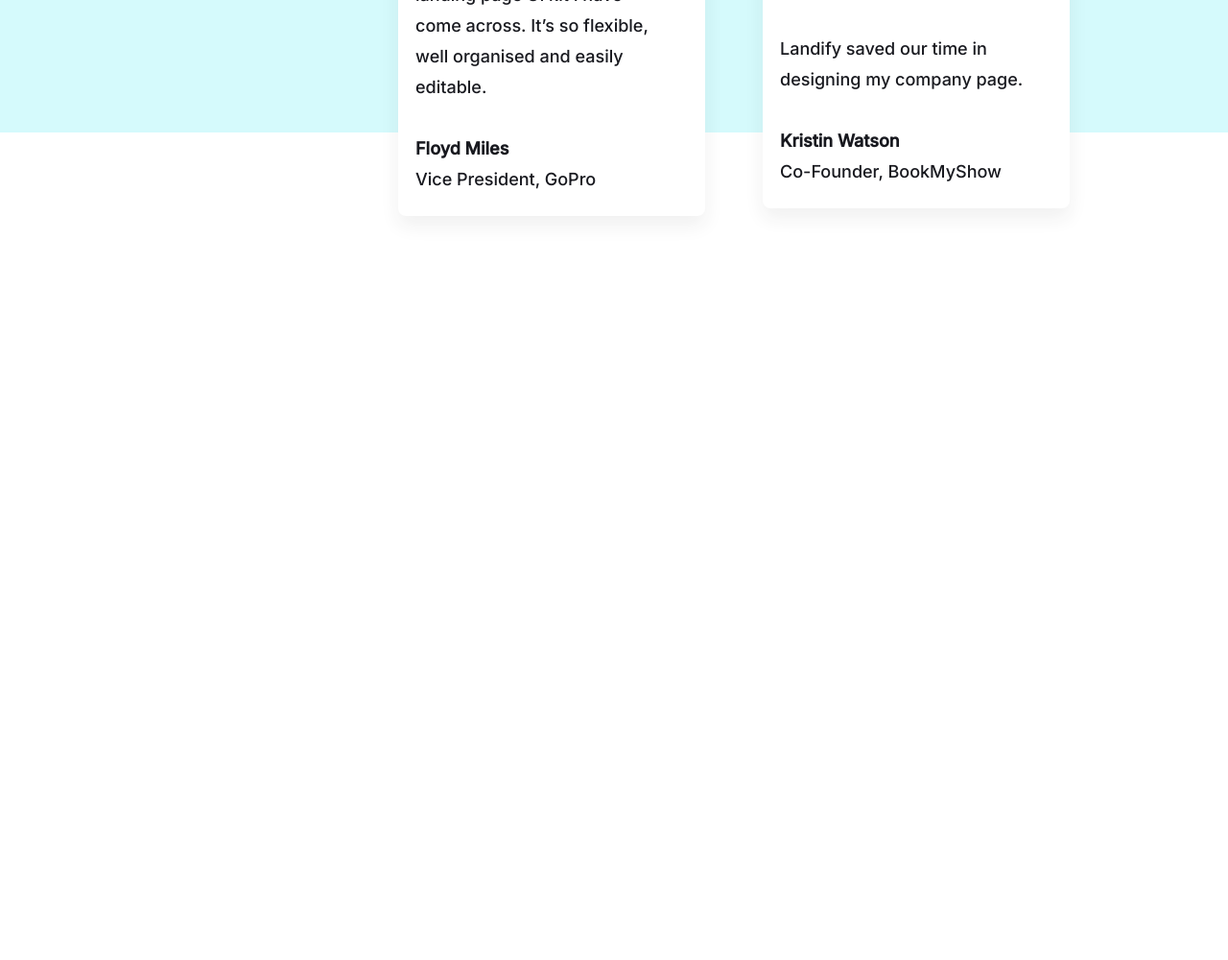
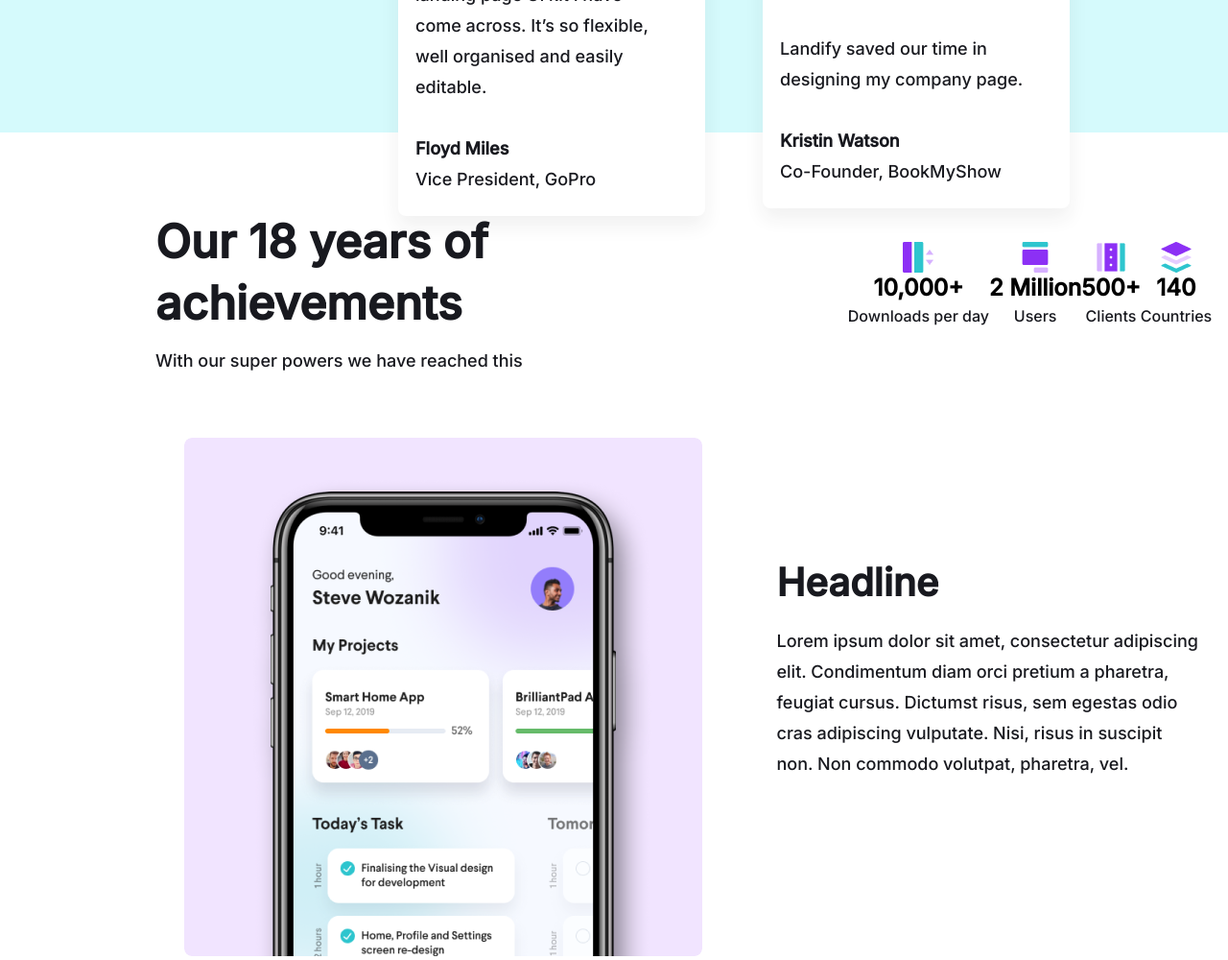
Before and after one commit to sulekaptan/LandifyApp-ArchisAcademy, a plain HTML site: page index.html in a window 1280 px wide. Shown: the part 2368-3368 px from the top of the page at 96% size. Before the commit the page ends 2659 px from the top, so only its background shows below. Drawn offline with Linux system fonts and the light colour scheme.

Commit message:
stats and content added

```diff
--- a/index.html
+++ b/index.html
@@ -129,7 +129,8 @@
                     <div class="airbnb-card">
                         <img class="card-img-airbnb" src="assets/airbnb-logo.png" alt="Airbnb Logo">
                         <div class="card-body">
-                            <p class="card-text-airbnb">I used landify and created a landing page for my startup within a week. The Landify UI Kit is simple and highly intuitive, so anyone can use it.
+                            <p class="card-text-airbnb">I used landify and created a landing page for my startup within
+                                a week. The Landify UI Kit is simple and highly intuitive, so anyone can use it.
                                 <br><br>
                                 <b>Jane Cooper</b>
                                 <br>
@@ -151,6 +152,54 @@
                 </div>
             </div>
         </div>
+        <div class="stats-section">
+            <div class="stats-left">
+                <h2>Our 18 years of achievements</h2>
+                <p>With our super powers we have reached this</p>
+            </div>
+            <div class="stats-right">
+
+                <div class="stats-item">
+                    <img src="assets/features-icon-1.png" alt="">
+                    <b>
+                        <h2>10,000+</h2>
+                    </b>
+                    <p>Downloads per day</p>
+                </div>
+                <div class="stats-item">
+                    <img src="assets/features-icon-4.png" alt="">
+                    <b>
+                        <h2>2 Million</h2>
+                    </b>
+                    <p>Users</p>
+                </div>
+                <div class="stats-item">
+                    <img src="assets/features-icon-5.png" alt="">
+                    <b>
+                        <h2>500+</h2>
+                    </b>
+                    <p>Clients</p>
+                </div>
+                <div class="stats-item">
+                    <img src="assets/features-icon-6.png" alt="">
+                    <b>
+                        <h2>140</h2>
+                    </b>
+                    <p>Countries</p>
+                </div>
+            </div>
+        </div>
+        <div class="features-single">
+            <div class="features-single-left">
+                <img src="assets/phone-mockup-2.png" alt="">
+            </div>
+            <div class="features-single-right">
+                <h3>Headline</h3>
+                <p>Lorem ipsum dolor sit amet, consectetur adipiscing elit. Condimentum diam orci pretium a pharetra,
+                    feugiat cursus. Dictumst risus, sem egestas odio cras adipiscing vulputate. Nisi, risus in suscipit
+                    non. Non commodo volutpat, pharetra, vel.</p>
+            </div>
+        </div>
     </div>
 
 </body>
--- a/styles/main.css
+++ b/styles/main.css
@@ -258,11 +258,6 @@ a {
     flex-grow: 0;
 }
 
-.features-list {
-    /* float: left;
-    flex-direction: column;
-    justify-content: space-between; */
-}
 
 .features-item {
     margin-top: 48px;
@@ -311,8 +306,8 @@ a {
 }
 
 .testimonial-right {
-   margin-left: 380px;
-   margin-top: -656px;
+    margin-left: 380px;
+    margin-top: -656px;
 }
 
 .testimonial-left-title h2 {
@@ -441,3 +436,119 @@ a {
     color: #18191F;
     height: 256px;
 }
+
+.stats-left h2 {
+    margin-top: 82px;
+    margin-left: 162px;
+    width: 540px;
+    height: 128px;
+    font-family: 'Inter';
+    font-style: normal;
+    font-weight: 800;
+    font-size: 48px;
+    line-height: 64px;
+    font-feature-settings: 'salt' on, 'liga' off;
+    color: #18191F;
+}
+
+.stats-left p {
+    margin-top: 12px;
+    margin-left: 162px;
+    width: 540px;
+    height: 32px;
+    font-family: 'Inter';
+    font-style: normal;
+    font-weight: 400;
+    font-size: 18px;
+    line-height: 32px;
+    font-feature-settings: 'salt' on, 'liga' off;
+    color: #18191F;
+}
+
+.stats-section {
+    display: flex;
+    justify-content: center;
+    align-items: center;
+}
+
+.stats-right {
+    display: flex;
+    justify-content: center;
+    align-items: center;
+    width: 540px;
+    height: 172px;
+    margin-top: 64px;
+    margin-left: 165px;
+}
+
+.stats-item img {
+    display: block;
+    margin: auto;
+}
+
+.stats-item h2 {
+    text-align: center;
+    font-family: 'Inter';
+    font-style: normal;
+    font-weight: 600;
+    font-size: 24px;
+    line-height: 32px;
+}
+
+.stats-item p {
+    text-align: center;
+    font-family: 'Inter';
+    font-style: normal;
+    font-weight: 400;
+    font-size: 16px;
+    line-height: 26px;
+    font-feature-settings: 'salt' on, 'liga' off;
+    color: #18191F;
+}
+
+.features-single {
+    display: flex;
+    justify-content: center;
+    align-items: center;
+}
+
+.features-single img {
+
+    border-radius: 8px;
+    margin-top: 64px;
+    margin-left: 165px;
+}
+.features-single h3{
+    width: 444px;
+    height: 54px;
+    margin-left: 78px;
+    font-family: 'Inter';
+    font-style: normal;
+    font-weight: 800;
+    font-size: 40px;
+    line-height: 54px;
+    font-feature-settings: 'salt' on, 'liga' off;
+
+    color: #18191F;
+}
+.features-single p{
+    width: 444px;
+    height: 160px;
+
+    /* Lead / Lead 1 */
+
+    font-family: 'Inter';
+    font-style: normal;
+    font-weight: 400;
+    font-size: 18px;
+    line-height: 32px;
+    /* or 178% */
+
+    font-feature-settings: 'salt' on, 'liga' off;
+
+    /* Text / Gray 900 */
+
+    color: #18191F;
+    margin-left: 78px;
+    margin-top: 1em;
+}
```
Also changed, not shown: assets/phone-mockup-2.png (added).
